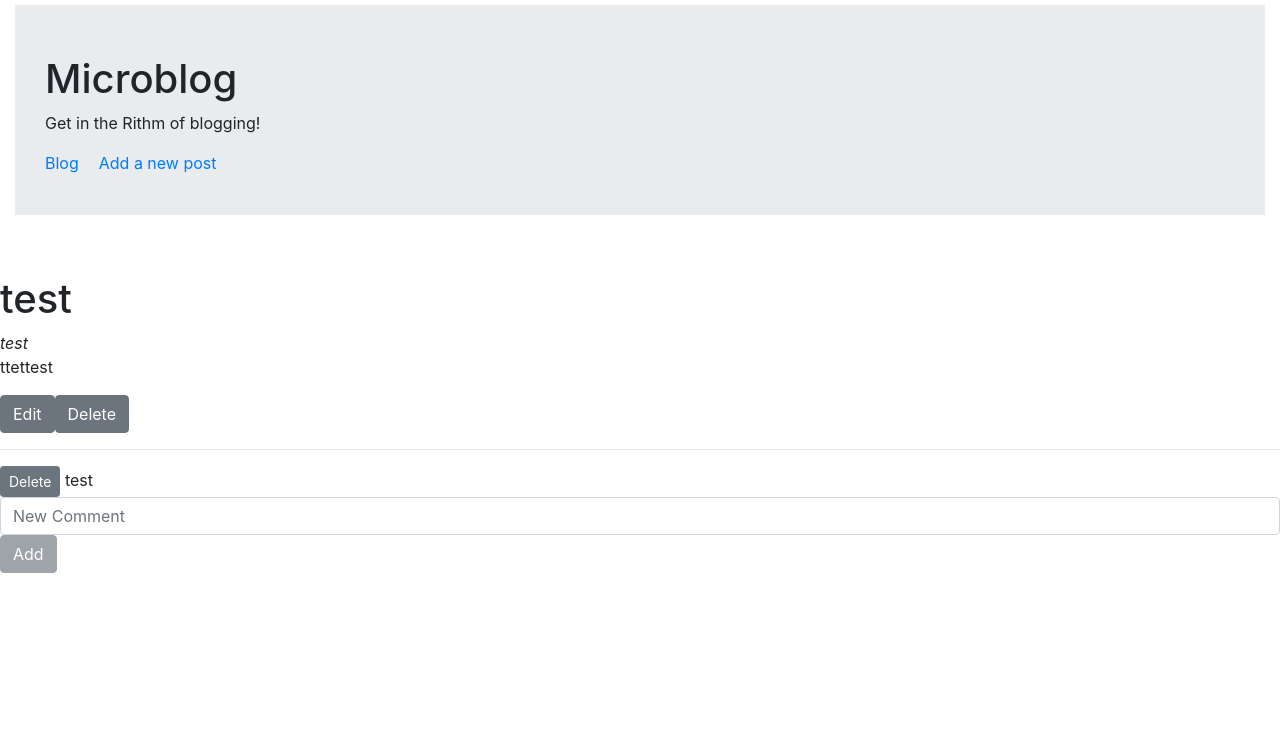
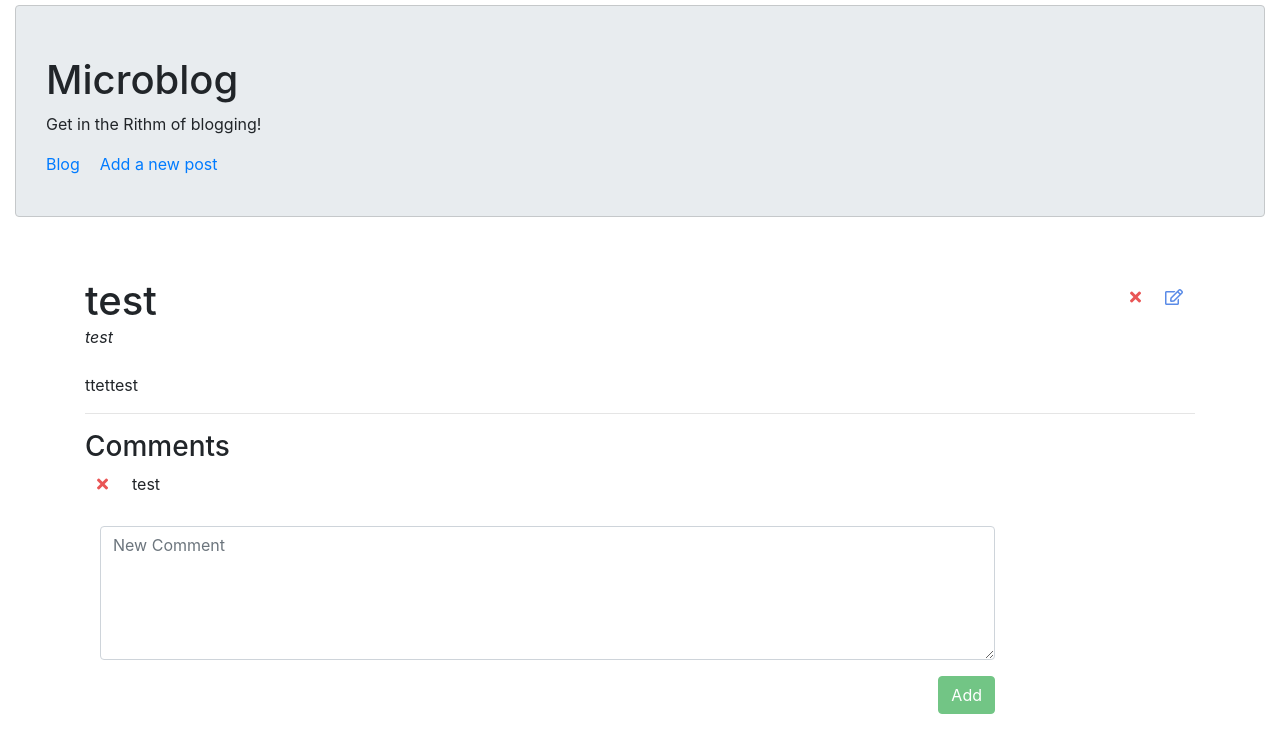
Before and after one commit to fayceltouili/redux-microblog, a React (Create React App) app: page /posts/test in a window 1280 px wide. Shown: the top 752 px of the page. Built offline with nearby package versions, Linux system fonts and the light colour scheme.

Commit message:
css styling, edit & delete posts/comments icons

```diff
--- a/package.json
+++ b/package.json
@@ -3,7 +3,9 @@
   "version": "0.1.0",
   "private": true,
   "dependencies": {
+    "@fortawesome/fontawesome-free": "^5.10.1",
     "bootstrap": "^4.3.1",
+    "font-awesome": "^4.7.0",
     "react": "^16.8.6",
     "react-dom": "^16.8.6",
     "react-redux": "^7.1.0",
--- a/src/Comment.js
+++ b/src/Comment.js
@@ -1,7 +1,7 @@
 import React, {Component} from 'react';
-import { Button } from 'reactstrap'
 import { connect } from 'react-redux'
 import { removeComment } from './actions'
+import {Redirect} from 'react-router-dom';
 //import './Comment.css'
 
 class Comment extends Component {
@@ -15,13 +15,17 @@ class Comment extends Component {
   }
 
   render() {
-    console.log('comment props: ', this.props)
+    console.log('comment props: ', this.props.comment)
+    if(this.props.comment)
     return (
       <div className="Comment">
+        <i class="fas fa-times d-inline p-2 m-1 left PostIcon PostDelete"
+          onClick={this.delete} />
+        <p className="d-inline p-2 m-1">{this.props.comment.text}</p>
 
-        <Button size='sm' onClick={this.delete}>Delete</Button> {this.props.comment.text}
       </div>
     )
+
   }
 }
 
--- a/src/CommentForm.js
+++ b/src/CommentForm.js
@@ -32,19 +32,28 @@ class CommentForm extends Component {
 
   render() {
     return (
-      <div className="CommentForm">
-           <Form onSubmit={this.handleSubmit}>
+      <div className="CommentForm" style={{marginTop: '30px'}}>
+      <Form onSubmit={this.handleSubmit}>
         <FormGroup >
+        <Col sm={10}>
           <Input
             onChange={this.handleChange}
             value={this.state.comment}
-            type="text"
+            rows="5"
+            type="textarea"
             name="comment"
             id="comment"
             placeholder="New Comment"
           />
-          <Button disabled={!this.isFilledIn()}>Add</Button>
+          </Col>
         </FormGroup>
+        <Col align="right" sm={{ size: 10, offset: 0}}>
+          <Button
+          color="success"
+          disabled={!this.isFilledIn()}
+          >Add
+          </Button>
+        </Col>
       </Form>
     </div>
     )
--- a/src/EditPostForm.js
+++ b/src/EditPostForm.js
@@ -28,7 +28,7 @@ class EditPostForm extends Component {
       description: this.state.description,
       body: this.state.body
     }
-    this.props.updateBlogPost(newPost,this.props.id)
+    this.props.handleUpdate(newPost,this.props.id)
     this.setState({ title: '', description: '', body: ''})
     this.props.toggleEditForm()
 
@@ -37,38 +37,48 @@ class EditPostForm extends Component {
 
   render() {
     return (
-      <div className="EditPostForm">
+      <div className="EditPostForm container">
         <h2>Edit Post</h2>
            <Form onSubmit={this.handleSubmit}>
         <FormGroup row>
-          <Label for="EditPost-title" sm={2}>Title</Label>
           <Col sm={10}>
-            <Input onChange={this.handleChange} value={this.state.title} type="text" name="title" id="EditPost-title"  />
+            <Label for="EditPost-title">Title:</Label>
+              <Input onChange={this.handleChange}
+                    value={this.state.title}
+                    type="text"
+                    name="title"
+                    id="EditPost-title"  />
           </Col>
         </FormGroup>
         <FormGroup row>
-          <Label for="EditPost-description" sm={2}>Description</Label>
-          <Col sm={10}>
-            <Input onChange={this.handleChange} value={this.state.description} type="text" name="description" id="EditPost-description" />
+          <Col sm={10} >
+            <Label for="EditPost-description">Description:</Label>
+            <Input onChange={this.handleChange}
+                    value={this.state.description}
+                    type="text" name="description"
+                    id="EditPost-description" />
           </Col>
         </FormGroup>
 
         <FormGroup row>
-          <Label for="EditPost-body" sm={2}>Body</Label>
           <Col sm={10}>
-            <Input onChange={this.handleChange} value={this.state.body} type="textarea" name="body" id="EditPost-body" />
+            <Label for="EditPost-body">Body:</Label>
+            <Input onChange={this.handleChange}
+                   value={this.state.body}
+                   type="textarea"
+                   name="body"
+                   id="EditPost-body" />
           </Col>
         </FormGroup>
 
         <FormGroup check row>
-          <Col sm={{ size: 10, offset: 2 }}>
-            <Button
-            disabled={!this.isFilledIn()}
-            >Submit
-            </Button>
-          </Col>
-          <Col sm={{ size: 10, offset: 2 }}>
-            <Button>Cancel</Button>
+        <Col align="right" sm={{ size: 10, offset: 0}}>
+          <Button
+          color="success"
+          disabled={!this.isFilledIn()}
+          >Submit
+          </Button> {' '}
+          <Button>Cancel</Button>
           </Col>
         </FormGroup>
       </Form>
@@ -77,4 +87,6 @@ class EditPostForm extends Component {
   }
 }
 
-export default EditPostForm
+
+
+export default EditPostForm;
--- a/src/Header.css
+++ b/src/Header.css
@@ -5,4 +5,12 @@
   padding-top: 50px;
   padding-bottom: 40px;
   margin: 5px 15px 60px 15px;
+  border: 1px solid rgb(197, 200, 202);
+  border-radius: 4px;
+
 }
+
+.HeaderLinks{
+  text-decoration: none;
+  margin-right: 20px;
+}
--- a/src/Header.js
+++ b/src/Header.js
@@ -12,8 +12,8 @@ class Header extends Component {
       <div className="Header">
         <h1>{this.props.title}</h1>
         <p>{this.props.description}</p>
-        <Link to='/' style={{marginRight: '20px'}}> Blog</Link>
-        <Link to='/new'>Add a new post</Link>
+        <Link to='/' className="HeaderLinks" style={{ textDecoration: 'none' }}> Blog</Link>
+        <Link to='/new' className="HeaderLinks" style={{ textDecoration: 'none' }}>Add a new post</Link>
       </div>
     )
   }
--- /dev/null
+++ b/src/PostDetails.css
@@ -0,0 +1,14 @@
+.PostIcon {
+  opacity: 0.75;
+}
+
+.PostIcon:hover {
+  opacity: 1;
+  cursor: pointer;
+}
+.PostEdit{
+  color: #2365df;
+}
+.PostDelete{
+  color: #e21d1d;
+}
--- a/src/PostDetails.js
+++ b/src/PostDetails.js
@@ -1,12 +1,13 @@
 import React, {Component} from 'react';
 import {Redirect} from 'react-router-dom';
-import { Button } from 'reactstrap'
+import { Col, Button, Form, FormGroup, Label, Input} from 'reactstrap';
 import EditPostForm from './EditPostForm';
 import CommentForm from './CommentForm';
 import Comment from './Comment'
 import uuid from 'uuid/v4'
 import { removePost, updatePost, addComment, removeComment } from './actions';
-import { connect } from 'react-redux'
+import { connect } from 'react-redux';
+import './PostDetails.css'
 
 //import './PostDetails.css'
 
@@ -18,6 +19,7 @@ class PostDetails extends Component {
     }
     this.toggleEditForm = this.toggleEditForm.bind(this)
     this.handleDelete = this.handleDelete.bind(this)
+    this.handleUpdate = this.handleUpdate.bind(this)
     this.addComment = this.addComment.bind(this)
     this.deleteComment = this.deleteComment.bind(this)
   }
@@ -29,7 +31,7 @@ class PostDetails extends Component {
   }
   handleDelete(){
     const id = this.props.match.params.id;
-    this.props.deletePost(id);
+    this.props.removePost(id);
   }
   addComment(comment, commentId) {
     comment.postId = this.props.match.params.id
@@ -43,6 +45,10 @@ class PostDetails extends Component {
       return {comments: copyComments}
     })
   }
+  handleUpdate(updatePost){
+    const id = this.props.match.params.id;
+    this.props.updatePost(id,updatePost)
+  }
   render() {
     const post = this.props.post
     const id = this.props.match.params.id;
@@ -51,17 +57,25 @@ class PostDetails extends Component {
     }
 
     return (
-      <div className="PostDetails">
-        {this.state.isEditForm ? <EditPostForm updateBlogPost={this.props.updateBlogPost} toggleEditForm={this.toggleEditForm} {...post} id={id}/>:
+      <div className="PostDetails container">
+        {this.state.isEditForm ? <EditPostForm handleUpdate={this.handleUpdate} toggleEditForm={this.toggleEditForm} {...post} id={id}/>:
         <div>
           <div>
-            <h1>{post.title}</h1>
+
+            <div>
+            <h1 className="d-inline  left" >{post.title}</h1>
+              <i class="far fa-edit d-inline p-2 m-1 float-right PostIcon PostEdit"
+                onClick={this.toggleEditForm} />
+              <i class="fas fa-times d-inline p-2 m-1 float-right PostIcon PostDelete"
+              onClick={this.handleDelete} />
+            </div>
+
             <i>{post.description}</i>
+            <br/><br/>
             <p>{post.body}</p>
-            <Button onClick={this.toggleEditForm}>Edit</Button>
-            <Button onClick={this.handleDelete}>Delete</Button>
           </div>
           <hr></hr>
+          <h3>Comments</h3>
           {post.comments.map(key => <Comment id={key} key={key} />)}
           <CommentForm  addComment={this.addComment}/>
         </div>
--- a/src/index.js
+++ b/src/index.js
@@ -4,6 +4,7 @@ import './index.css';
 import App from './App';
 import * as serviceWorker from './serviceWorker';
 import 'bootstrap/dist/css/bootstrap.min.css';
+import "@fortawesome/fontawesome-free/css/all.css";
 import {BrowserRouter} from 'react-router-dom'
 import { Provider } from "react-redux";
 import { createStore } from "redux";
--- a/src/rootReducer.js
+++ b/src/rootReducer.js
@@ -26,18 +26,18 @@ function rootReducer(state = INITIAL_STATE, action) {
 			}
 		}
 		case REMOVE_POST:{
+      const postId = action.postId
       const postsCopy = {...state.posts};
       const commentsCopy = {...state.comments}
-      for(let key of state.posts.comments) {
+      for(let key of postsCopy[postId].comments) {
         delete commentsCopy[key]
       }
       delete postsCopy[action.postId]
-
 			return {
         ...state,
         posts: postsCopy,
         comments: commentsCopy
-			}
+      }
     }
 
     case UPDATE_POST:{
@@ -79,7 +79,7 @@ function rootReducer(state = INITIAL_STATE, action) {
       const commentsCopy = {...state.comments}
       const postId = commentsCopy[action.commentId].postId
       const post = postCopy[postId];
-      const commentsOfPost = post.comments;
+      let commentsOfPost = post.comments;
       commentsOfPost = commentsOfPost.filter(id => id != action.commentId)
       delete commentsCopy[action.commentId]
 
```
Also changed, not shown: src/NewPostForm.js (+22 -14 lines), 1 other file (tests, documents, lock files or other folders).
